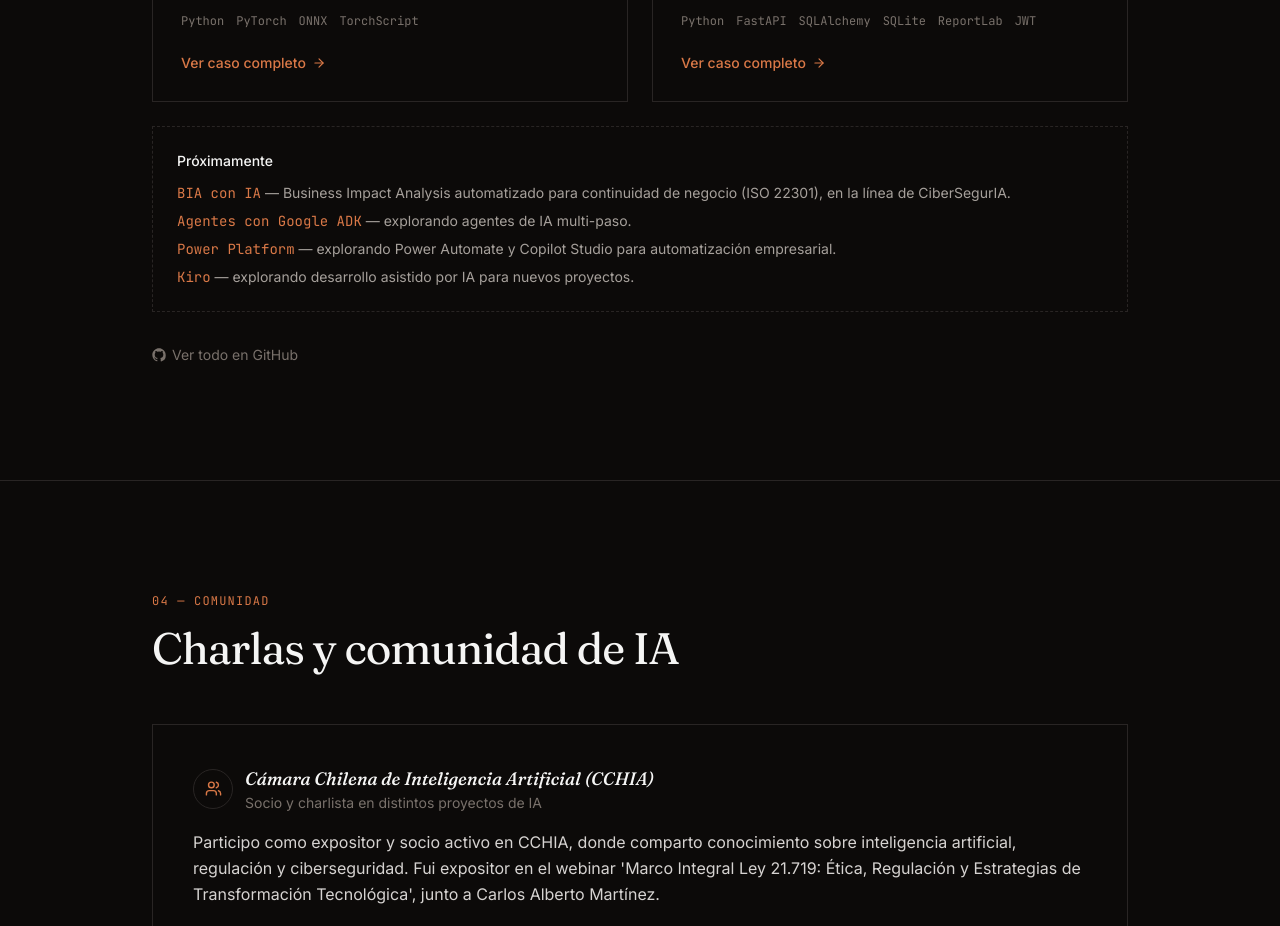
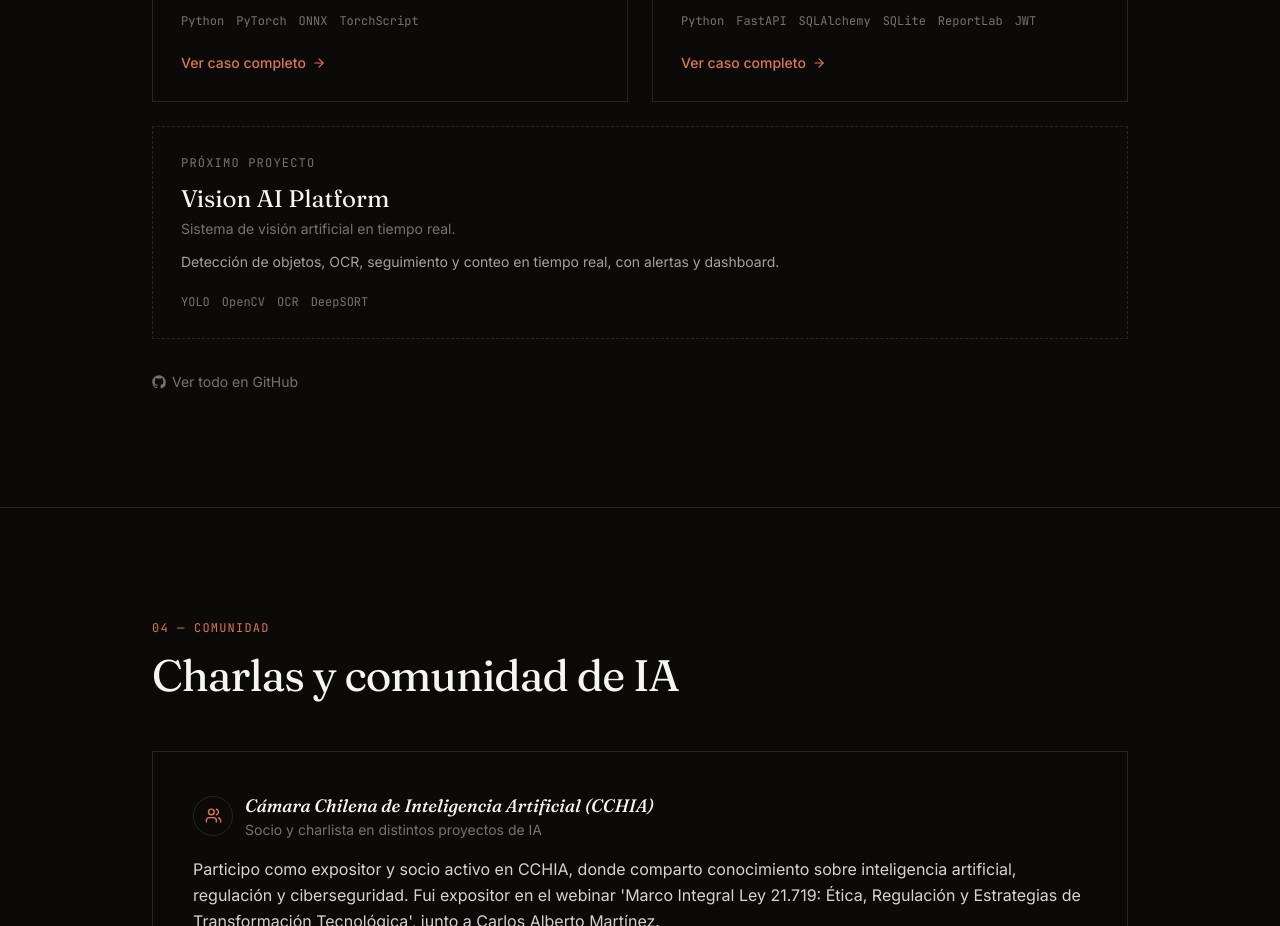
Before and after one commit to ethan1213/ethan1213.github.io, a React (Vite) app: page / in a window 1280 px wide. Shown: the part 2700-3626 px from the top of the page. Built offline with nearby package versions, Linux system fonts and the light colour scheme.

Commit message:
Replace generic upcoming-work list with a single next-project card
Per feedback: only show the 2 real case studies (DetectVoice,
CiberSegurIA) plus exactly one clearly-marked upcoming project
(Vision AI Platform) instead of a scattered list of exploratory tags.

```diff
--- a/src/components/Projects.tsx
+++ b/src/components/Projects.tsx
@@ -1,6 +1,7 @@
 import { Link } from "react-router-dom";
 import { ArrowRight } from "lucide-react";
 import { caseStudies } from "../data/caseStudies";
+import { nextProject } from "../data/content";
 import { Reveal, SectionHeading } from "./Reveal";
 import { GithubIcon } from "./icons";
 
@@ -35,26 +36,16 @@ export function Projects() {
         </div>
 
         <Reveal delay={0.15} className="mt-6">
-          <div className="border rule border-dashed p-6">
-            <p className="text-sm font-medium mb-3">Próximamente</p>
-            <ul className="space-y-2 text-sm text-stone-600 dark:text-stone-400">
-              <li>
-                <span className="font-mono text-rust-600 dark:text-rust-400">BIA con IA</span> — Business Impact
-                Analysis automatizado para continuidad de negocio (ISO 22301), en la línea de CiberSegurIA.
-              </li>
-              <li>
-                <span className="font-mono text-rust-600 dark:text-rust-400">Agentes con Google ADK</span> —
-                explorando agentes de IA multi-paso.
-              </li>
-              <li>
-                <span className="font-mono text-rust-600 dark:text-rust-400">Power Platform</span> — explorando
-                Power Automate y Copilot Studio para automatización empresarial.
-              </li>
-              <li>
-                <span className="font-mono text-rust-600 dark:text-rust-400">Kiro</span> — explorando desarrollo
-                asistido por IA para nuevos proyectos.
-              </li>
-            </ul>
+          <div className="border rule border-dashed p-7">
+            <p className="text-xs font-mono uppercase tracking-widest text-stone-500 mb-3">Próximo proyecto</p>
+            <h3 className="font-serif text-2xl">{nextProject.name}</h3>
+            <p className="text-sm text-stone-500 mt-1">{nextProject.tagline}</p>
+            <p className="text-sm text-stone-600 dark:text-stone-400 mt-3 leading-relaxed">{nextProject.description}</p>
+            <div className="flex flex-wrap gap-x-3 gap-y-1 mt-5 text-xs font-mono text-stone-500">
+              {nextProject.stack.map((s) => (
+                <span key={s}>{s}</span>
+              ))}
+            </div>
           </div>
         </Reveal>
 
--- a/src/data/content.ts
+++ b/src/data/content.ts
@@ -84,6 +84,14 @@ export const certifications = [
 ];
 export const certificationsTotal = 19;
 
+export const nextProject = {
+  name: "Vision AI Platform",
+  tagline: "Sistema de visión artificial en tiempo real.",
+  description:
+    "Detección de objetos, OCR, seguimiento y conteo en tiempo real, con alertas y dashboard.",
+  stack: ["YOLO", "OpenCV", "OCR", "DeepSORT"],
+};
+
 export const community = {
   org: "Cámara Chilena de Inteligencia Artificial (CCHIA)",
   role: "Socio y charlista en distintos proyectos de IA",
```
